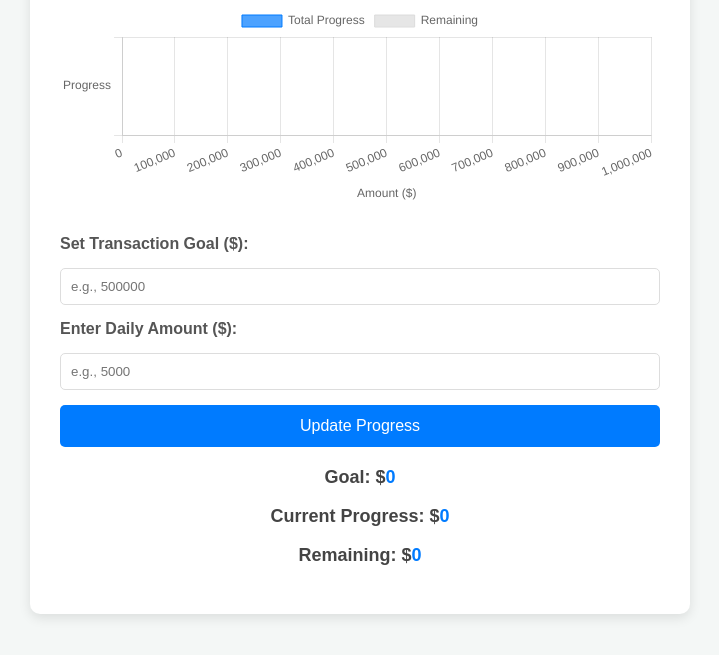
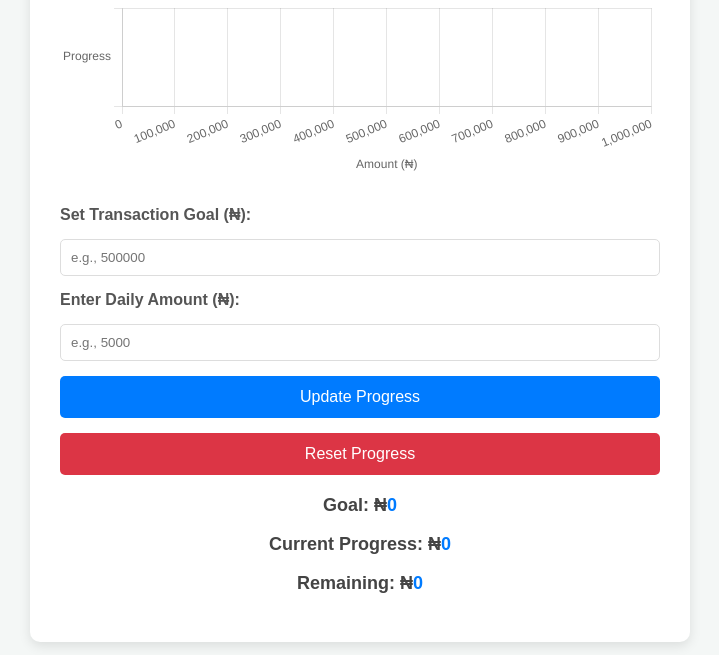
Before and after one commit to Ennybit/transaction-histtory, a website: page transaction-tracker/public/index.html in a window 1280 px wide. Shown: the part 145-800 px from the top of the page, without its empty margins (280-999 px from the left). Drawn offline with nearby package versions, Linux system fonts and the light colour scheme; no server answers.

Commit message:
added reset button and changed the currency

```diff
--- a/transaction-tracker/public/index.html
+++ b/transaction-tracker/public/index.html
@@ -14,18 +14,19 @@
             <canvas id="progressChart"></canvas>
         </div>
         <div class="controls">
-            <label for="goal">Set Transaction Goal ($):</label>
+            <label for="goal">Set Transaction Goal (₦):</label>
             <input type="number" id="goal" placeholder="e.g., 500000">
 
-            <label for="dailyAmount">Enter Daily Amount ($):</label>
+            <label for="dailyAmount">Enter Daily Amount (₦):</label>
             <input type="number" id="dailyAmount" placeholder="e.g., 5000">
 
             <button id="updateButton">Update Progress</button>
+            <button id="resetButton" class="reset">Reset Progress</button>
         </div>
         <div class="status">
-            <p>Goal: $<span id="currentGoal">0</span></p>
-            <p>Current Progress: $<span id="currentProgress">0</span></p>
-            <p>Remaining: $<span id="remaining">0</span></p>
+            <p>Goal: ₦<span id="currentGoal">0</span></p>
+            <p>Current Progress: ₦<span id="currentProgress">0</span></p>
+            <p>Remaining: ₦<span id="remaining">0</span></p>
         </div>
     </div>
 
--- a/transaction-tracker/public/script.js
+++ b/transaction-tracker/public/script.js
@@ -5,6 +5,7 @@ document.addEventListener('DOMContentLoaded', () => {
     const currentGoalSpan = document.getElementById('currentGoal');
     const currentProgressSpan = document.getElementById('currentProgress');
     const remainingSpan = document.getElementById('remaining');
+    const resetButton = document.getElementById('resetButton');
 
     let totalProgress = 0;
     let transactionGoal = 0;
@@ -38,7 +39,7 @@ document.addEventListener('DOMContentLoaded', () => {
                     max: 1000000,
                     title: {
                         display: true,
-                        text: 'Amount ($)'
+                        text: 'Amount (₦)'
                     }
                 },
                 y: {
@@ -54,6 +55,22 @@ document.addEventListener('DOMContentLoaded', () => {
             }
         }
     });
+
+    // --- New: Reset Function ---
+    const resetProgress = () => {
+        totalProgress = 0;
+        transactionGoal = 0;
+
+        // Save the reset values to the database
+        saveProgress();
+
+        // Update the UI
+        updateChartAndUI();
+
+        // Optionally, clear the input fields
+        goalInput.value = '';
+        dailyAmountInput.value = '';
+    };
 
     // --- NEW: Function to load saved data ---
     const loadProgress = async () => {
@@ -115,6 +132,7 @@ document.addEventListener('DOMContentLoaded', () => {
     };
 
     updateButton.addEventListener('click', updateProgress);
+    resetButton.addEventListener('click', resetProgress);
 
     // Call loadProgress when the page first loads
     loadProgress();
--- a/transaction-tracker/public/style.css
+++ b/transaction-tracker/public/style.css
@@ -74,3 +74,11 @@ button:hover {
 .status span {
     color: #007bff;
 }
+
+.reset {
+    background-color: #dc3545;
+}
+
+.reset:hover {
+    background-color: #c82333;
+}
```
